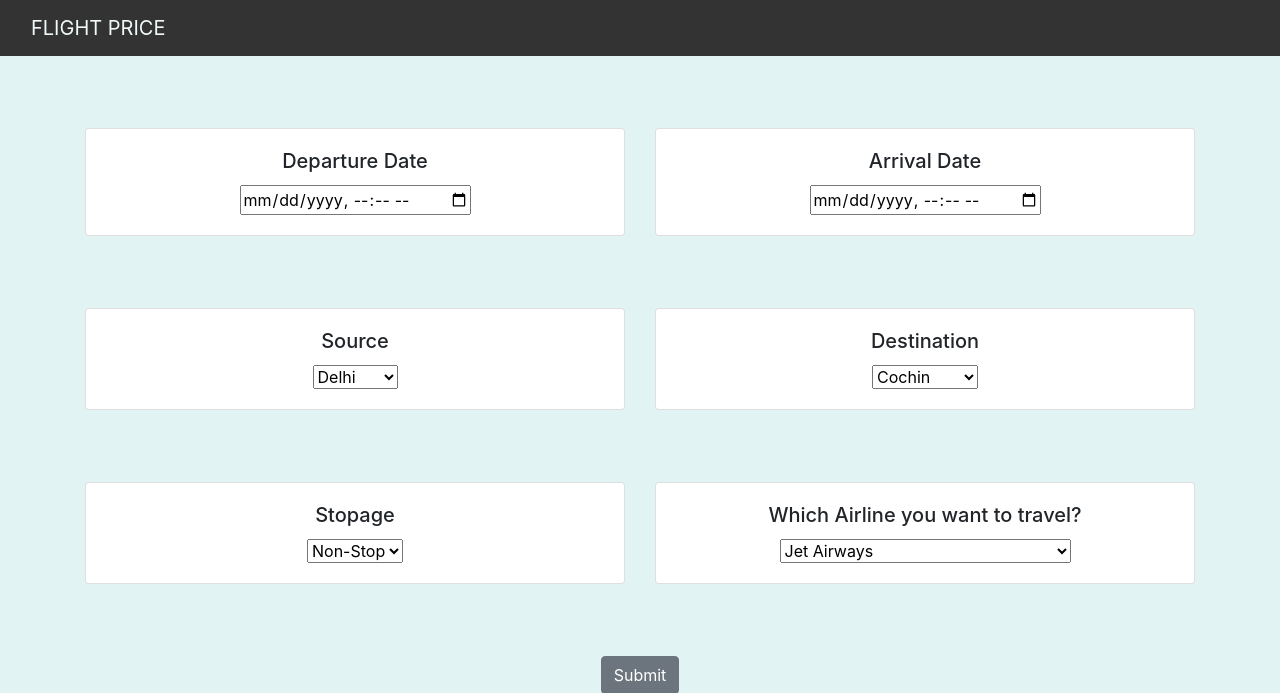
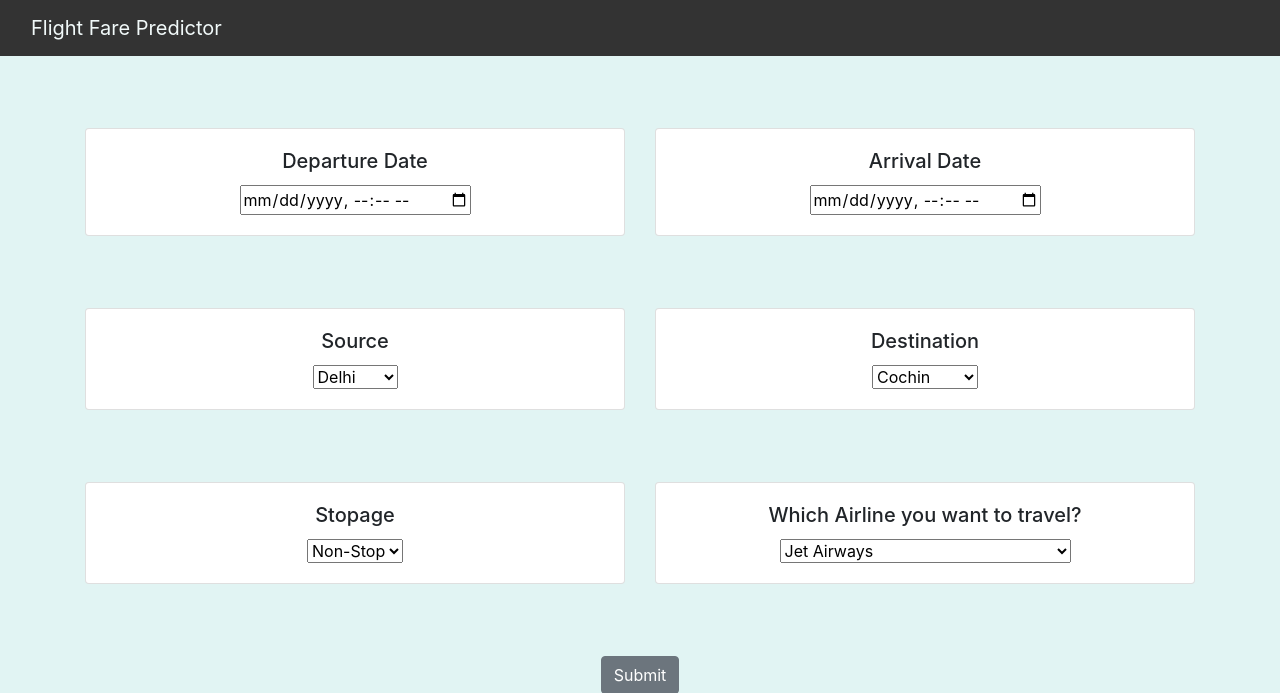
Before and after one commit to Ankit4371/Flight-Fare-Predictor-, a Flask app: page / in a window 1280 px wide. Shown: the top 693 px of the page. Run offline with Flask 2, Linux system fonts and the light colour scheme; parts of the project's set-up code (start-up, migrations or seed data) failed here and were passed over; some libraries are stand-ins or nearby versions.

Commit message:
Update home.html

```diff
--- a/templates/home.html
+++ b/templates/home.html
@@ -23,7 +23,7 @@
     <nav class="navbar navbar-inverse navbar-fixed-top">
         <div class="container-fluid">
             <div class="navbar-header">
-                <a class="navbar-brand" href="/">FLIGHT PRICE</a>
+                <a class="navbar-brand" href="/">Flight Fare Predictor</a>
             </div>
         </div>
     </nav>
```
